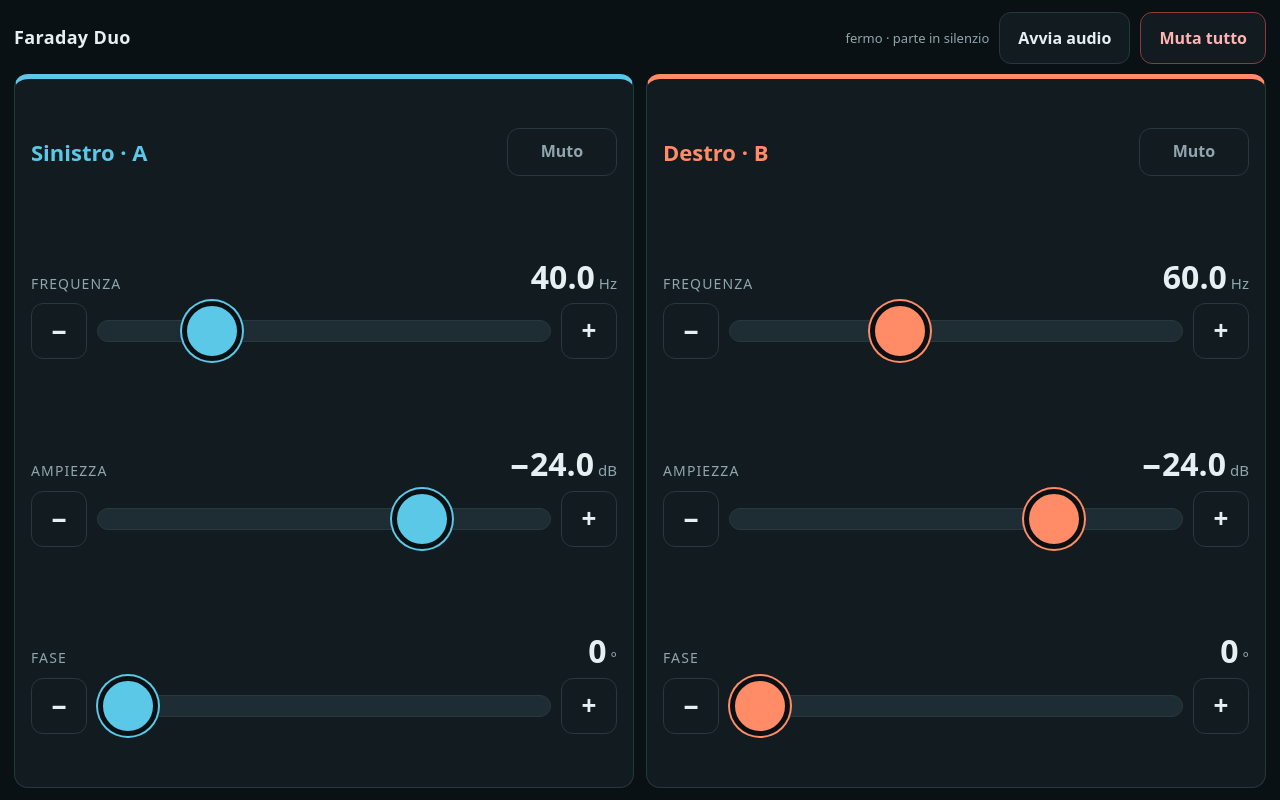
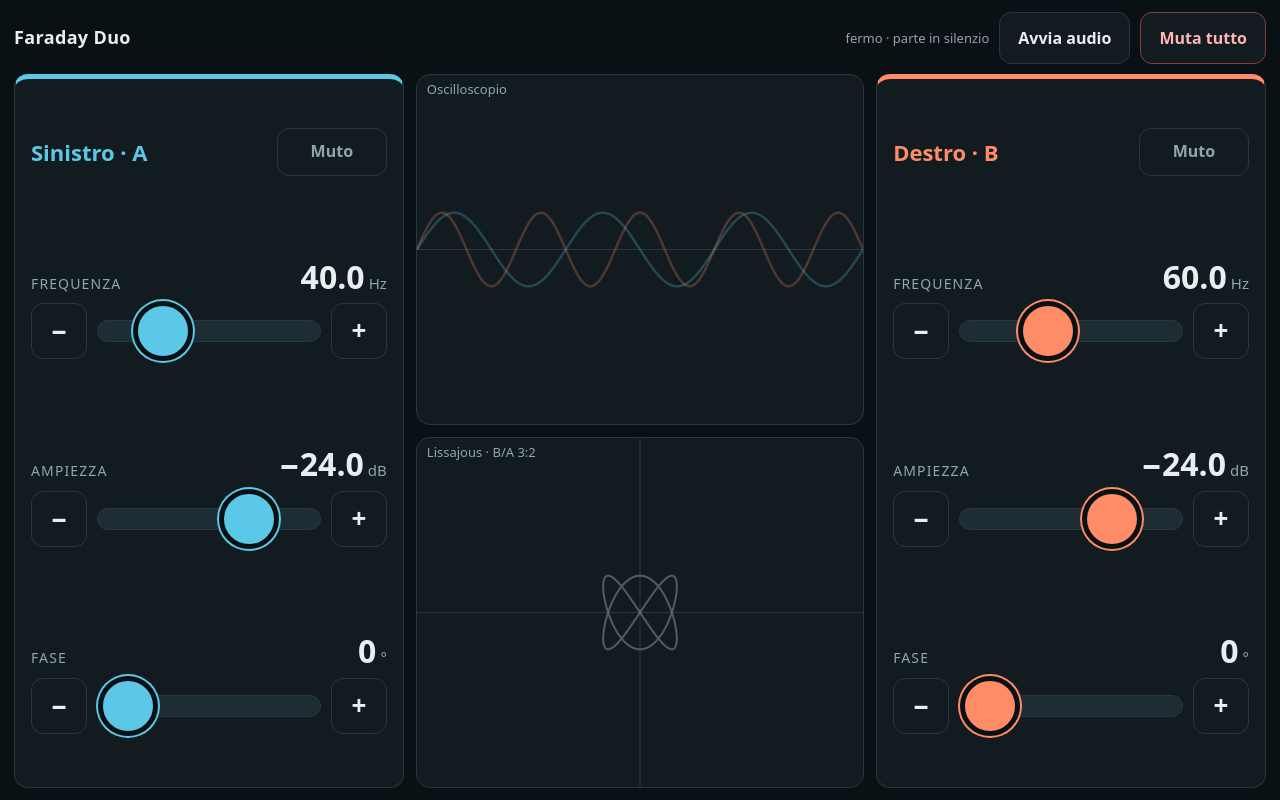
Before and after one commit to AndreaVeneri/FaradayDuo, a plain HTML site: page index.html in a window 1280 px wide. Drawn offline with Linux system fonts and the light colour scheme.

Commit message:
Visualizzatore (oscilloscopio e Lissajous) disegnato dai parametri; fase senza scatti
Co-Authored-By: Claude Sonnet 5.5 <noreply@anthropic.com>
Claude-Session: https://claude.ai/code/session_01XJi16yLCzaZxNa3Aftmjs3

```diff
--- a/index.html
+++ b/index.html
@@ -24,7 +24,13 @@ h1{font-size:18px;margin:0;flex:1;letter-spacing:.02em}
 button{font:inherit;font-weight:700;color:var(--fg);background:var(--pan);border:1px solid var(--line);border-radius:12px;min-height:52px;padding:0 18px;touch-action:manipulation}
 #go.on{background:var(--fg);color:var(--bg)}
 #stop{border-color:#8a3b3b;color:#ffb4b4}
-main{flex:1;min-height:0;display:grid;grid-template-columns:1fr 1fr;gap:12px}
+main{flex:1;min-height:0;display:grid;grid-template-columns:1fr 1fr;grid-template-rows:minmax(150px,27%) 1fr;grid-template-areas:"v v" "a b";gap:12px}
+#cA{grid-area:a}#cB{grid-area:b}
+.vis{grid-area:v;display:flex;gap:12px;min-height:0;min-width:0}
+.cv{flex:1;min-width:0;position:relative;background:var(--pan);border:1px solid var(--line);border-radius:14px;overflow:hidden}
+.cv canvas{position:absolute;inset:0;width:100%;height:100%;display:block}
+.cv .ov{position:absolute;left:10px;top:6px;font-size:13px;color:var(--mut);font-variant-numeric:tabular-nums}
+@media (min-width:1100px){main{grid-template-columns:1fr 1.15fr 1fr;grid-template-rows:1fr;grid-template-areas:"a v b"}.vis{flex-direction:column}}
 .ch{--c:var(--a);background:var(--pan);border:1px solid var(--line);border-top:5px solid var(--c);border-radius:14px;padding:12px 16px;display:flex;flex-direction:column;justify-content:space-around;gap:6px;min-height:0;min-width:0}
 .ch.b{--c:var(--b)}
 .hd{display:flex;align-items:center;justify-content:space-between;gap:8px}
@@ -43,7 +49,7 @@ input[type=range]::-webkit-slider-thumb{-webkit-appearance:none;appearance:none;
 input[type=range]::-moz-range-track{height:22px;border-radius:11px;background:#1e2d33;border:1px solid var(--line)}
 input[type=range]::-moz-range-thumb{width:50px;height:50px;border-radius:50%;background:var(--c);border:5px solid var(--bg)}
 button:focus-visible,input:focus-visible{outline:2px solid var(--c,var(--a));outline-offset:2px}
-@media (max-width:700px){main{grid-template-columns:1fr;overflow:auto}.ch{flex:none;gap:10px}html,body{overflow:auto}}
+@media (max-width:700px){main{grid-template-columns:1fr;grid-template-rows:none;grid-template-areas:"v" "a" "b";overflow:auto}.vis{height:200px}.ch{flex:none;gap:10px}html,body{overflow:auto}}
 </style>
 </head>
 <body>
@@ -53,7 +59,12 @@ button:focus-visible,input:focus-visible{outline:2px solid var(--c,var(--a));out
   <button id="go" type="button">Avvia audio</button>
   <button id="stop" type="button">Muta tutto</button>
 </header>
-<main id="m"></main>
+<main id="m">
+  <div class="vis">
+    <div class="cv"><canvas id="scope"></canvas><span class="ov">Oscilloscopio</span></div>
+    <div class="cv"><canvas id="lis"></canvas><span class="ov" id="rt">Lissajous</span></div>
+  </div>
+</main>
 <script>
 (()=>{
 'use strict';
@@ -86,8 +97,11 @@ function push(i){
   v.g.gain.setTargetAtTime(s.mute?0:lin(Math.min(s.a,AMAX)),t,TCG);
   const tg=s.ph/360;let d=tg-v.off;d-=Math.round(d);
   if(Math.abs(d)>1e-6){
-    const cs=ctx.createConstantSource();cs.offset.value=d/NUDGE;cs.connect(v.o.frequency);
-    cs.start(t);cs.stop(t+NUDGE+0.02);cs.onended=()=>{try{cs.disconnect();}catch(e){}};
+    const cs=ctx.createConstantSource(),gn=ctx.createGain(),N=64,cv=new Float32Array(N);
+    for(let k=0;k<N;k++)cv[k]=(0.5-0.5*Math.cos(2*Math.PI*k/(N-1)))*2*d/NUDGE;
+    gn.gain.value=0;cs.connect(gn);gn.connect(v.o.frequency);
+    gn.gain.setValueCurveAtTime(cv,t,NUDGE);
+    cs.start(t);cs.stop(t+NUDGE+0.02);cs.onended=()=>{try{cs.disconnect();gn.disconnect();}catch(e){}};
     v.off=tg;
   }
 }
@@ -112,7 +126,7 @@ const els=[];
 function build(){
   const m=$('#m');
   [0,1].forEach(i=>{
-    const c=document.createElement('section');c.className='ch'+(i?' b':'');
+    const c=document.createElement('section');c.className='ch'+(i?' b':'');c.id=i?'cB':'cA';
     const hd=document.createElement('div');hd.className='hd';
     hd.innerHTML='<h2>'+(i?'Destro · B':'Sinistro · A')+'</h2>';
     const mb=document.createElement('button');mb.type='button';mb.className='mute';
@@ -145,6 +159,7 @@ function set(i,r,v){
   push(i);ui();
 }
 function ui(){
+  want();
   $('#go').textContent=on?'Audio attivo':'Avvia audio';
   $('#go').classList.toggle('on',on);
   $('#st').textContent=on?'attivo':'fermo · parte in silenzio';
@@ -159,7 +174,36 @@ function ui(){
     });
   });
 }
-build();ui();
+/* ---- visualizzatore: disegnato dai parametri, nessun legame con l'audio ---- */
+const cvS=$('#scope'),cvL=$('#lis'),gS=cvS.getContext('2d'),gL=cvL.getContext('2d');
+const COL=['#5cc8e8','#ff8c66'];
+let need=false;
+const amp=i=>Math.min(1,lin(Math.min(S[i].a,AMAX))/lin(AMAX));
+function fit(cv){const d=Math.min(window.devicePixelRatio||1,2),w=Math.round(cv.clientWidth*d),h=Math.round(cv.clientHeight*d);if(cv.width!==w||cv.height!==h){cv.width=w;cv.height=h;}}
+function rat(x){for(let d=1;d<=16;d++){const n=Math.round(x*d);if(n>=1&&Math.abs(n/d-x)<=0.002*x)return [n,d];}return null;}
+function draw(){
+  need=false;fit(cvS);fit(cvL);
+  let W=cvS.width,H=cvS.height;gS.clearRect(0,0,W,H);
+  gS.strokeStyle='#27383e';gS.lineWidth=1;gS.beginPath();gS.moveTo(0,H/2);gS.lineTo(W,H/2);gS.stroke();
+  const win=3/Math.min(S[0].f,S[1].f);
+  for(let i=0;i<2;i++){
+    const s=S[i],a=amp(i);
+    gS.globalAlpha=s.mute?0.25:1;gS.strokeStyle=COL[i];gS.lineWidth=2.5;gS.beginPath();
+    for(let x=0;x<=W;x+=2){const t=x/W*win,y=H/2-Math.sin(2*Math.PI*(s.f*t+s.ph/360))*a*H*0.42;x?gS.lineTo(x,y):gS.moveTo(x,y);}
+    gS.stroke();
+  }
+  gS.globalAlpha=1;
+  W=cvL.width;H=cvL.height;gL.clearRect(0,0,W,H);
+  gL.strokeStyle='#27383e';gL.lineWidth=1;gL.beginPath();gL.moveTo(0,H/2);gL.lineTo(W,H/2);gL.moveTo(W/2,0);gL.lineTo(W/2,H);gL.stroke();
+  const r=rat(S[1].f/S[0].f),T=r?r[1]/S[0].f:3/S[0].f,sc=Math.min(W,H)*0.42,ax=amp(0),ay=amp(1);
+  gL.globalAlpha=(S[0].mute||S[1].mute)?0.3:1;gL.strokeStyle='#e6f0f2';gL.lineWidth=2;gL.beginPath();
+  for(let k=0;k<=1600;k++){const t=k/1600*T,x=W/2+Math.sin(2*Math.PI*(S[0].f*t+S[0].ph/360))*ax*sc,y=H/2-Math.sin(2*Math.PI*(S[1].f*t+S[1].ph/360))*ay*sc;k?gL.lineTo(x,y):gL.moveTo(x,y);}
+  gL.stroke();gL.globalAlpha=1;
+  $('#rt').textContent='Lissajous · B/A '+(r?r[0]+':'+r[1]:(S[1].f/S[0].f).toFixed(3));
+}
+const want=()=>{if(!need){need=true;requestAnimationFrame(draw);}};
+window.addEventListener('resize',want);
+build();ui();want();
 $('#go').onclick=start;
 $('#stop').onclick=muteAll;
 document.addEventListener('keydown',e=>{if(e.key==='Escape')muteAll();});
--- a/sw.js
+++ b/sw.js
@@ -1,5 +1,5 @@
 // Cache semplice per l'uso offline. Cambia VERSION quando aggiorni i file.
-const VERSION = 'faraday-duo-v6';
+const VERSION = 'faraday-duo-v7';
 const FILES = ['./', 'index.html', 'manifest.webmanifest', 'icon-192.png', 'icon-512.png', 'apple-touch-icon.png'];
 self.addEventListener('install', e => {
   e.waitUntil(caches.open(VERSION).then(c => c.addAll(FILES)).then(() => self.skipWaiting()));
```
